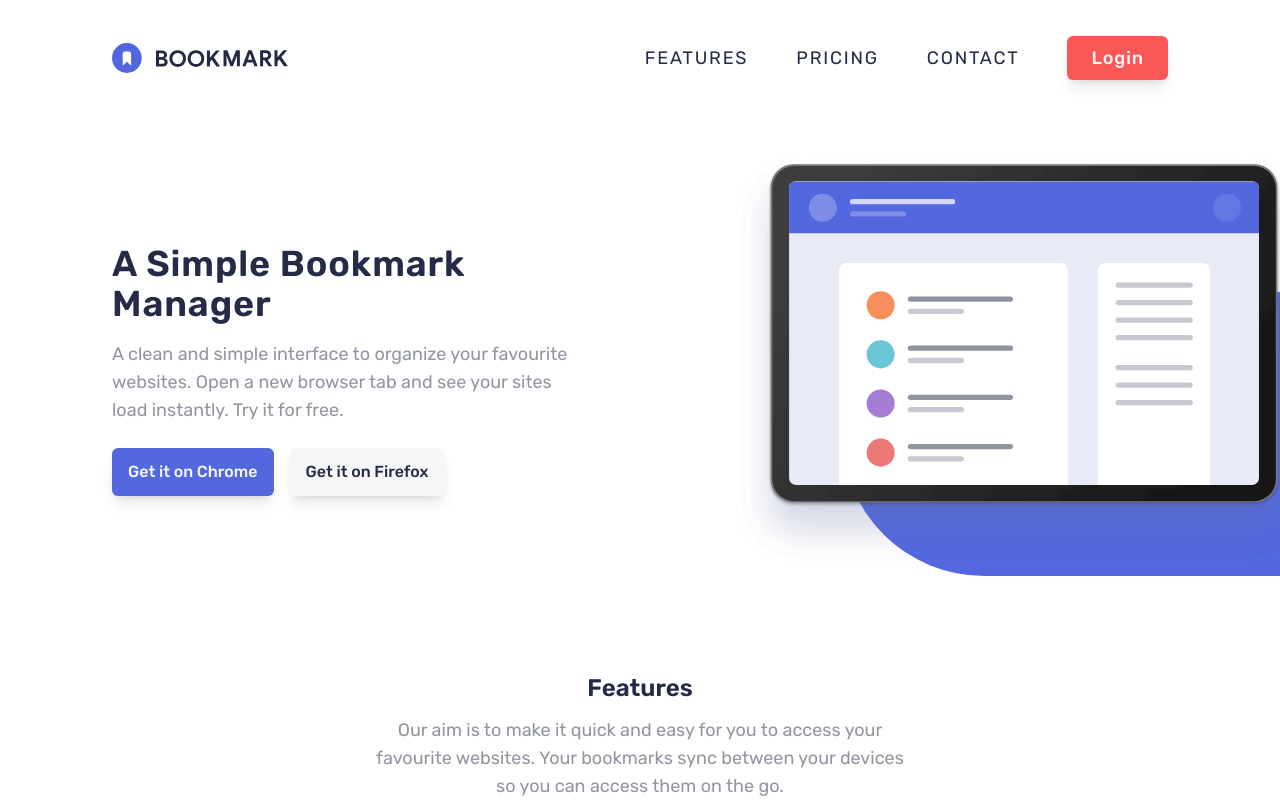
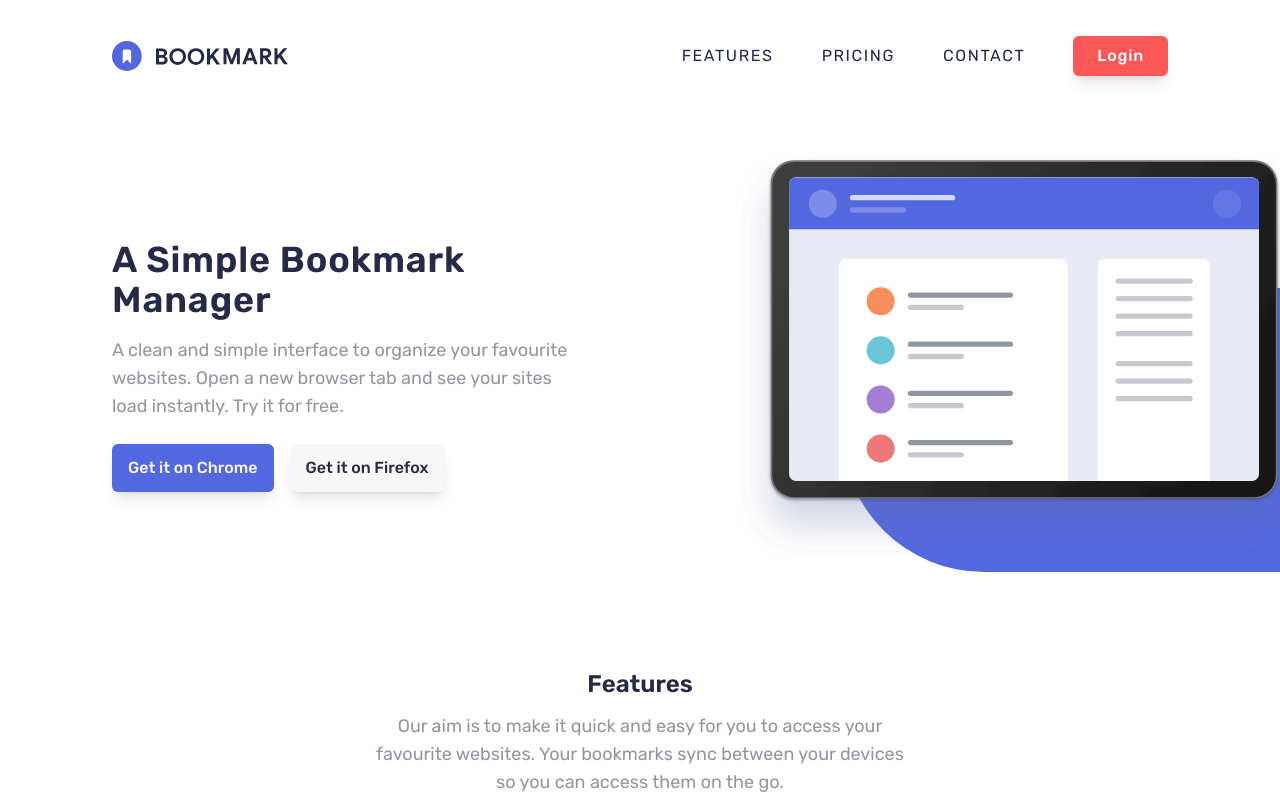
Before and after one commit to Abaljerind/bookmark-landing-page, a React (Vite) app: page / in a window 1280 px wide. Shown: the top 800 px of the page. Built offline with nearby package versions, Linux system fonts and the light colour scheme.

Commit message:
Style(NavBar): re-adjust styles for xl and lg breakpoint
Re-adjust font size for <li> and <button>
Adjust height for <img> in Desktop menu

```diff
--- a/src/components/NavBar.jsx
+++ b/src/components/NavBar.jsx
@@ -98,7 +98,7 @@ const NavBar = () => {
         <img
           src="./images/logo-bookmark.svg"
           alt="Logo Bookmark"
-          className="select-none lg:w-44"
+          className="select-none lg:h-auto lg:w-44"
         />
 
         <ul className="flex items-center justify-evenly gap-5 xl:gap-12">
@@ -106,7 +106,7 @@ const NavBar = () => {
             return (
               <li
                 key={index}
-                className="text-newDarkBlue cursor-pointer text-base tracking-widest uppercase lg:text-lg"
+                className="text-newDarkBlue cursor-pointer text-base tracking-widest uppercase lg:text-base"
               >
                 <a href="#">{nav}</a>
               </li>
@@ -114,7 +114,7 @@ const NavBar = () => {
           })}
           <button
             type="button"
-            className="bg-newRed text-newGrey cursor-pointer rounded-md px-6 py-2 text-sm font-medium tracking-wider shadow-lg lg:text-lg"
+            className="bg-newRed text-newGrey cursor-pointer rounded-md px-6 py-2 text-sm font-medium tracking-wider shadow-lg lg:text-base"
           >
             Login
           </button>
```
